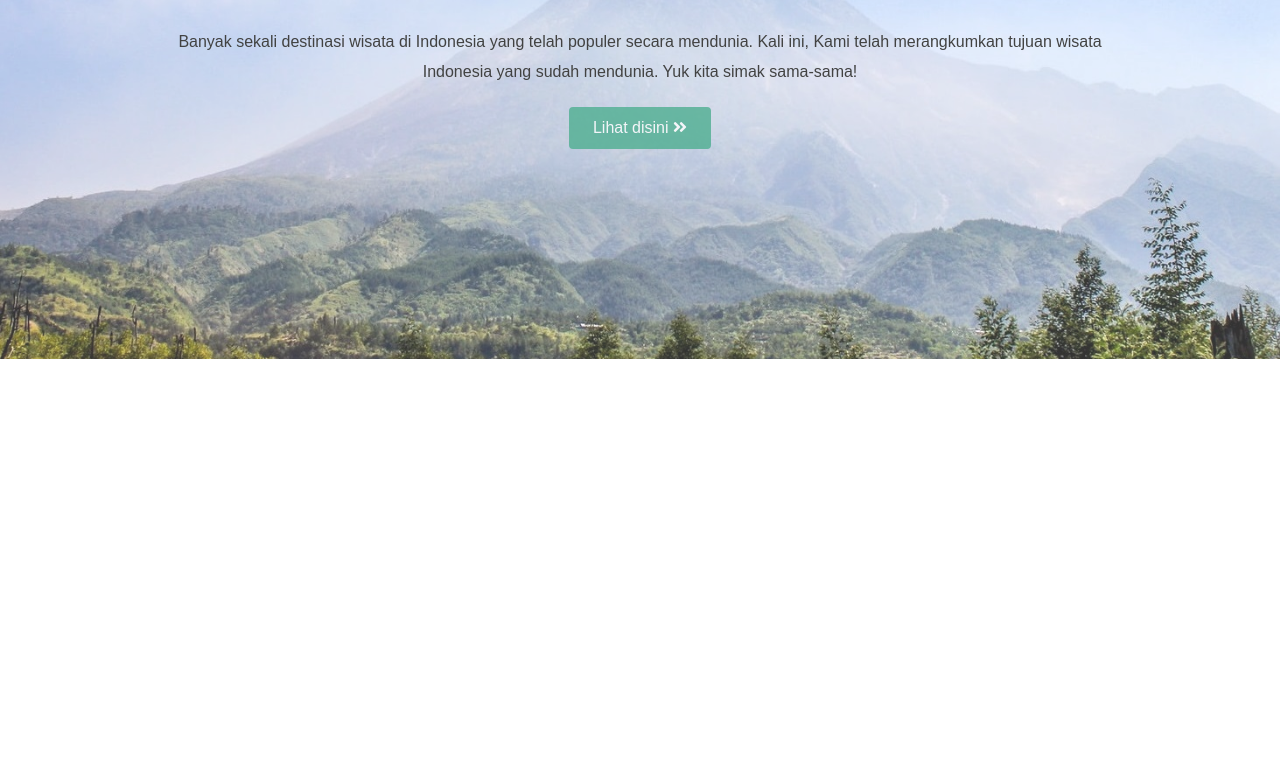
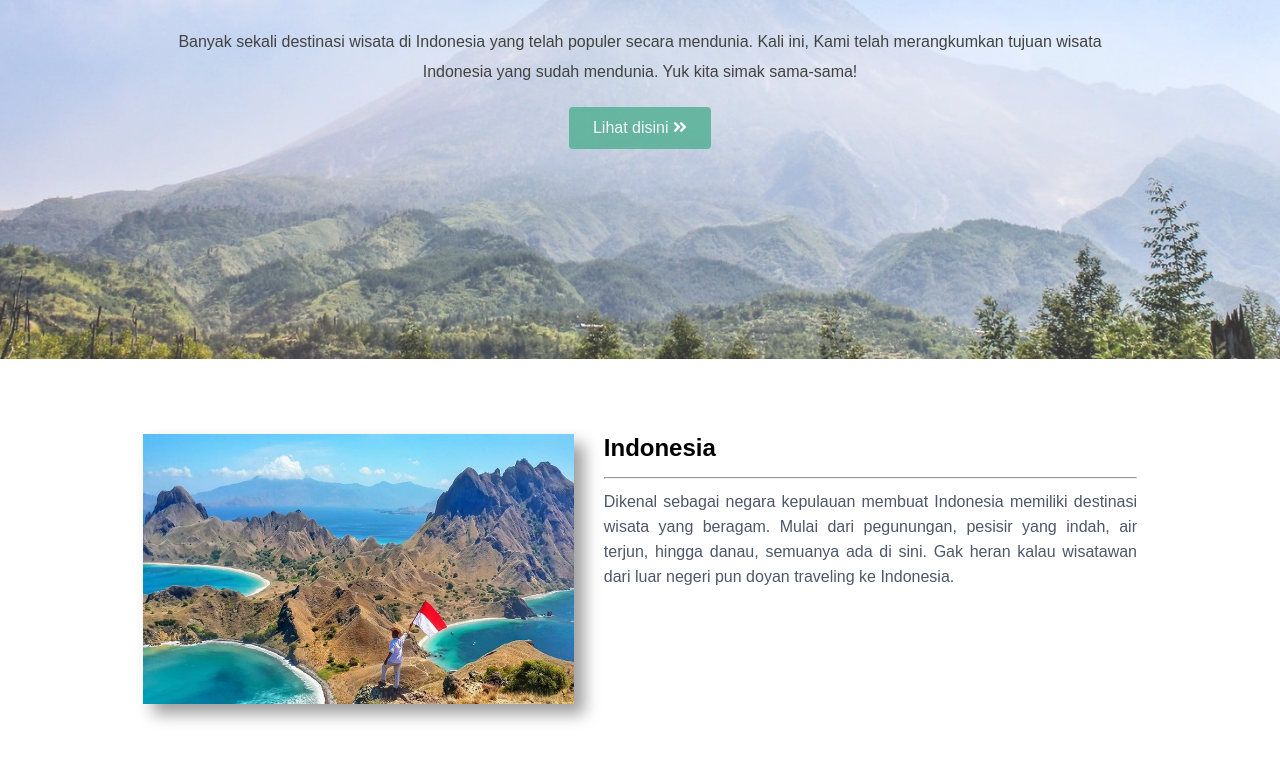
Before and after one commit to arizalsultan25/kampus_merdeka_17C, a plain HTML site: page index.html in a window 1280 px wide. Shown: the part 253-1014 px from the top of the page. Before the commit the page ends 800 px from the top, so only its background shows below. Drawn offline with Linux system fonts and the light colour scheme.

Commit message:
Introduction section

```diff
--- a/assets/css/animation.css
+++ b/assets/css/animation.css
@@ -33,3 +33,11 @@ nav ul li a:hover {
 .btn:hover {
     opacity: 1;
 }
+
+/* Hover image Introduction Section */
+.introduction-img:hover {
+    z-index: 20;
+    box-shadow: 20px 20px 25px #9e9e9e;
+    border-radius: 5%;
+    object-fit: fill;
+}
--- a/assets/css/responsive.css
+++ b/assets/css/responsive.css
@@ -37,4 +37,8 @@
         opacity: 1;
         transform: translateX(0);
     }
+
+    .introduction-content {
+        width: 100%;
+    }
 }
--- a/assets/css/style.css
+++ b/assets/css/style.css
@@ -132,3 +132,40 @@ nav ul li a {
     opacity: 0.8;
     border-radius: 4px;
 }
+
+/* Introduction */
+.introduction {
+    width: 80%;
+    margin: 60px auto 40px auto;
+    display: flex;
+    flex-wrap: wrap;
+}
+
+.introduction-image {
+    flex: flex;
+    width: 45%;
+    padding: 15px;
+}
+
+.introduction-content {
+    flex: flex;
+    width: 55%;
+    padding: 15px;
+}
+
+.introduction-content > h2 {
+    margin-bottom: 15px;
+}
+
+.introduction-content > p {
+    text-align: justify;
+    line-height: 25px;
+    color: #4D5768;
+}
+
+.introduction-img {
+    box-shadow: 10px 10px 15px #9e9e9e;
+    transition: 0.5s;
+    width: 100%;
+    object-fit: cover;
+}
--- a/index.html
+++ b/index.html
@@ -47,7 +47,19 @@
         </div>
     </div>
 
+    <!-- Introduction -->
+    <div class="introduction" id="introduction">
 
+        <div class="introduction-image">
+            <img src="./assets/img/banner.jpg" alt="banner" class="introduction-img">
+        </div>
+
+        <div class="introduction-content">
+            <h2>Indonesia</h2>
+            <hr style="margin-bottom: 10px;">
+            <p>Dikenal sebagai negara kepulauan membuat Indonesia memiliki destinasi wisata yang beragam. Mulai dari pegunungan, pesisir yang indah, air terjun, hingga danau, semuanya ada di sini. Gak heran kalau wisatawan dari luar negeri pun doyan traveling ke Indonesia.</p>
+        </div>
+    </div>
 
    <!-- JavaScript -->
     <script src="./assets/js/script.js"></script>
```
Also changed, not shown: assets/img/banner.jpg (added).
